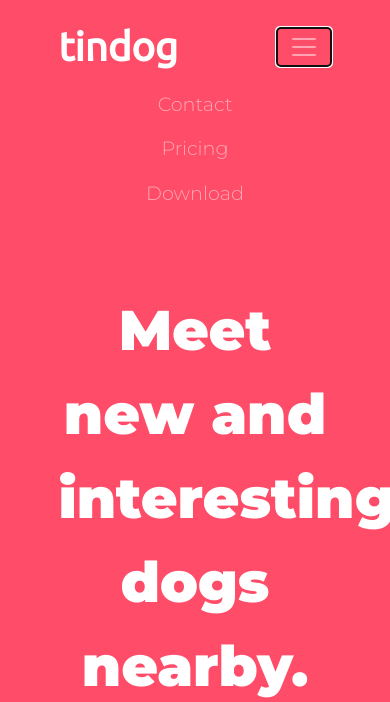
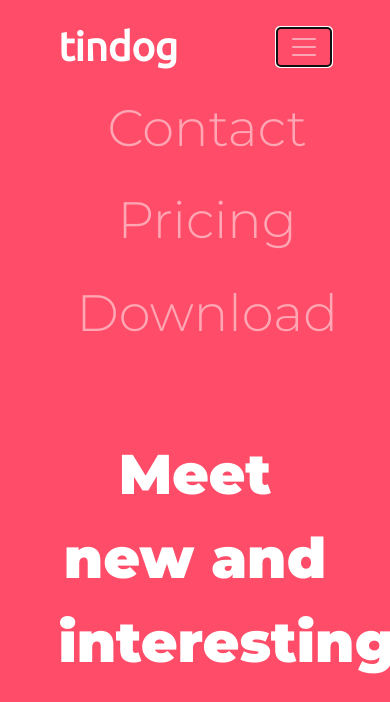
Before and after one commit to joyson144608/tindog, a plain HTML site: page index.html in a window 390 px wide. Both pictures are taken after a click on the button 303 px from the left and 46 px from the top of the page. Shown: the top 702 px of the page. Drawn offline with nearby package versions, Linux system fonts and the light colour scheme.

Commit message:
Navbar font update

```diff
--- a/css/styles.css
+++ b/css/styles.css
@@ -181,4 +181,18 @@ p {
     position: static;
     transform: rotate(0);
   }
+
+  .nav-link {
+    font-size: 3.2rem;
+    font-family: 'Montserrat',sans-serif;
+    font-weight: 300;
+
+  }
+
+  .feature-title {
+    font-size: 2.5rem;
+  }
+
+
+
 }
```
